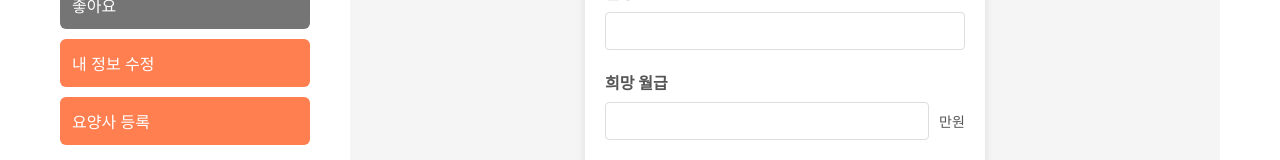
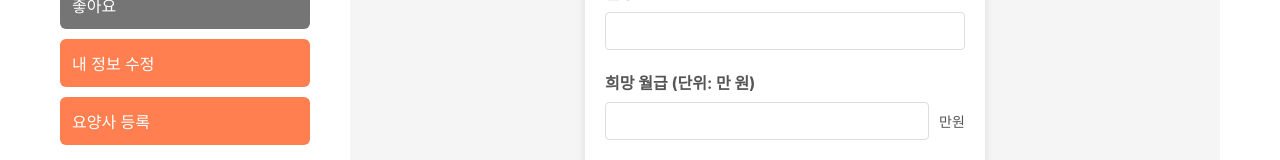
Before and after one commit to Jaehyuk-Lee/carematching-front, a React (Create React App) app: page /mypage/edit-caregiver in a window 1280 px wide. Shown: the part 564-724 px from the top of the page. Built offline with nearby package versions, Linux system fonts and the light colour scheme.

Commit message:
Update src/caregiver/caregiverEdit.js
단위: 만원을 추가

Co-authored-by: Lee Jaehyuk <alex00728@outlook.com>

```diff
--- a/src/caregiver/caregiverEdit.js
+++ b/src/caregiver/caregiverEdit.js
@@ -81,7 +81,7 @@ const CaregiverEdit = ({ isRegistered, onSuccess }) => {
           />
         </div>
         <div className={styles.inputGroup}>
-          <label>희망 월급</label>
+          <label>희망 월급 (단위: 만 원)</label>
           <div className={styles.salaryInputContainer}>
             <input
               type="number"
```
